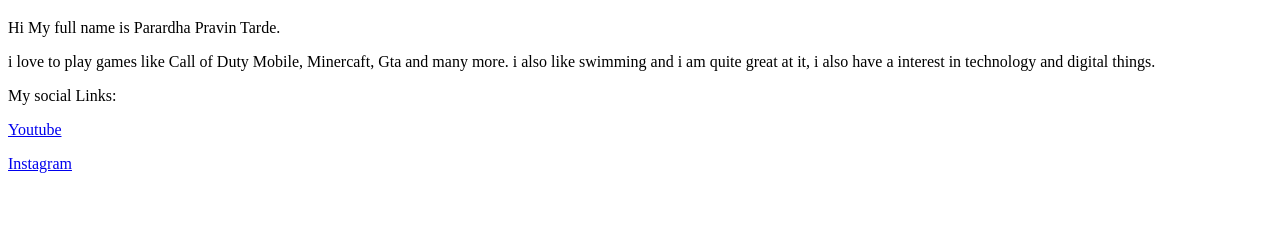
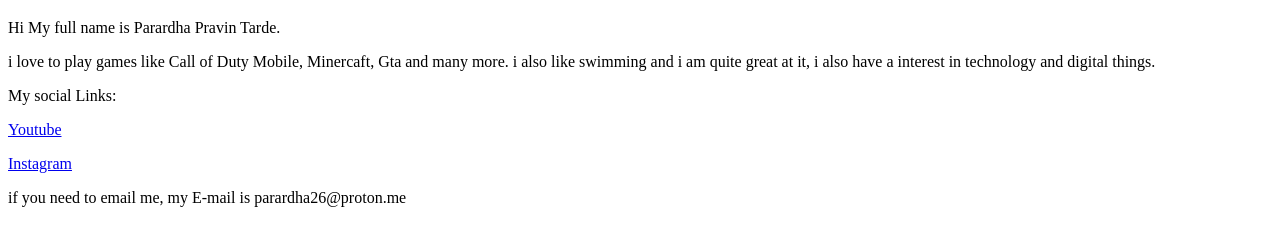
Before and after one commit to Parardha2610/Parardha2610.github.io, a plain HTML site: page index.html in a window 1280 px wide. Shown: the part 61-306 px from the top of the page. Drawn offline with Linux system fonts and the light colour scheme.

Commit message:
Add email contact information to index.html

```diff
--- a/index.html
+++ b/index.html
@@ -10,5 +10,6 @@
    <p> My social Links:</p>
     <p><a href="https://www.youtube.com/@diezelgaming2610">Youtube</a></p>
     <p><a href="https://www.instagram.com/parardha_tarde">Instagram</a></p>
+    <p>if you need to email me, my E-mail is parardha26@proton.me</p>
   </body>
 </html>
```
